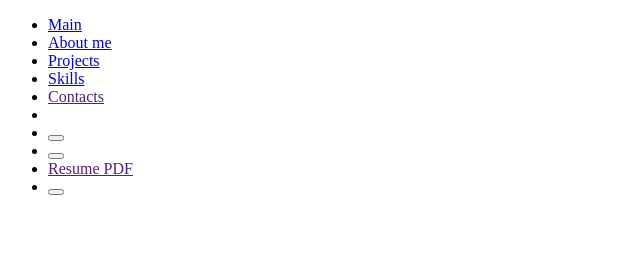
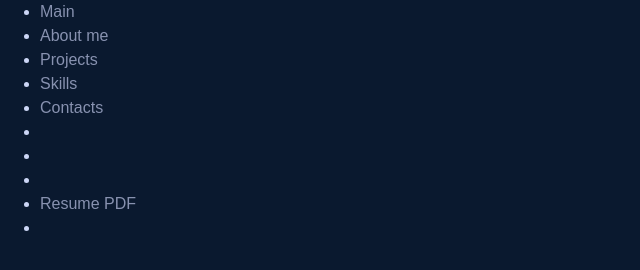
Before and after one commit to LeonGuts/Portfolio, a plain HTML site: page index.html in a window 1280 px wide. Shown: the whole page, without its empty margins (0-640 px from the left). Drawn offline with Linux system fonts and the light colour scheme.

Commit message:
Created and fiilled style.css
Add basic css settings

```diff
--- a/index.html
+++ b/index.html
@@ -3,6 +3,7 @@
 <head>
     <meta charset="UTF-8">
     <meta name="viewport" content="width=device-width, initial-scale=1.0">
+    <link rel="stylesheet" href="./styles/style.css">
     <title>Leonid Gutsev, Frontend-developer</title>
 </head>
 <body>
@@ -13,7 +14,7 @@
                 <li><a class="header_link" href="#">About me</a></li>
                 <li><a class="header_link" href="#">Projects</a></li>
                 <li><a class="header_link" href="#">Skills</a></li>
-                <li><a class="header_link" href="">Contacts</a></li>
+                <li><a class="header_link" href="#">Contacts</a></li>
 
                 <li class="header_line"></li>
                 <li>
@@ -27,7 +28,7 @@
                     </button>
                 </li>
                 <li>
-                    <a class="header_resume_btn" href="">Resume PDF</a>
+                    <a class="header_resume_btn" href="#">Resume PDF</a>
                 </li>
                 <li>
                     <button class="header_bars">
--- /dev/null
+++ b/styles/style.css
@@ -0,0 +1,69 @@
+:root {
+    /* Dark mode */
+    --clr-dark-blue: #0a192f; /* main color */
+    --clr-blue-gray: #112240; /* secondary color */
+    --clr-cyanic: #64ffda; /* accented color */
+    --clr-light-gray: #ccd6f6; /* main text color */
+    --clr-gray-blue: #8892b0; /* secondary text color*/
+    --clr-indigo: #4f39f6; /* accented text color*/
+
+    /* Text sizes */
+    --size-xxs: 0.5rem;
+    --size-xs: 0.75rem;
+    --size-sm: 0.875rem;
+    --size-base: 1rem;
+    --size-lg: 1.125rem;
+    --size-xl: 1.25rem;
+    --size-2xl: 1.5rem;
+    --size-3xl: 1.875rem;
+    --size-4xl: 2.25rem;
+    --size-5xl: 3rem;
+    --size-6xl: 3.75rem;
+    --size-7xl: 4.5rem;
+    --size-8xl: 6rem;
+    --size-9xl: 8rem;
+    --size-10xl: 10rem;
+}
+
+* {
+    margin: 0;
+    line-height: calc(1em + 0.5rem);
+}
+
+html {
+    scroll-behavior: smooth;
+}
+
+body {
+    font-family: 'General Sans', sans-serif;
+    background-color: var(--clr-dark-blue);
+    color: var(--clr-light-gray);
+}
+
+img,
+picture,
+video,
+canvas,
+svg {
+    display: block;
+    max-width: 100%;
+    user-select: none;
+}
+
+button {
+    display: inline-block;
+    padding: 0;
+    border: none;
+    background: none;
+    cursor: pointer;
+    color: inherit;
+}
+
+a {
+    color: var(--clr-gray-blue);
+    text-decoration: none;
+}
+
+strong {
+    color: var(--clr-indigo);
+}
```
